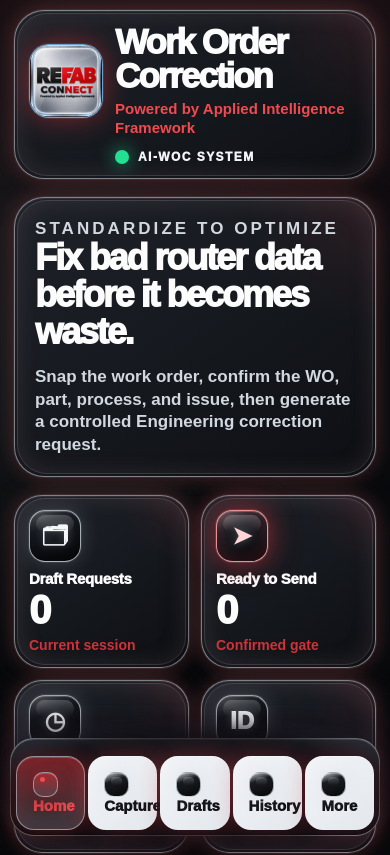
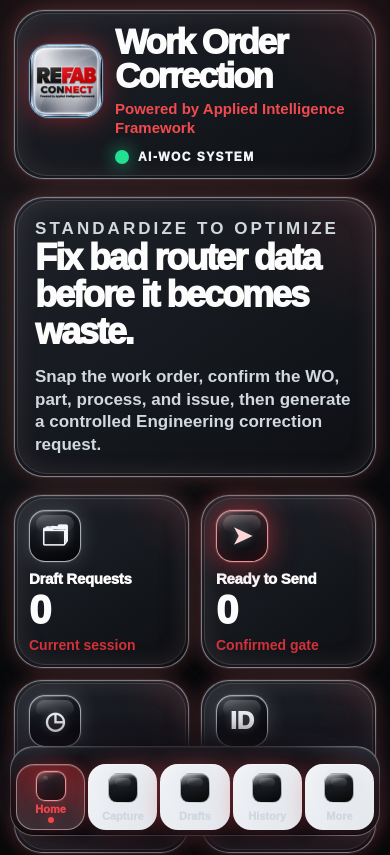
Before and after one commit to kool1160/Applied-intelligence-Ai-Woc, a Next.js app: page / in a window 390 px wide. Shown: the top 855 px of the page. Built offline with nearby package versions, Linux system fonts and the light colour scheme.

Commit message:
Compact bottom dock styling for iPhone

```diff
--- a/app/globals.css
+++ b/app/globals.css
@@ -81,7 +81,7 @@
   height: 116px;
   display: grid;
   place-items: center;
-  border-radius: 24px;
+  border-radius: 18px;
   border: 1px solid rgba(133, 202, 255, 0.78);
   background: rgba(17, 19, 24, 0.86);
   box-shadow:
@@ -468,7 +468,7 @@
   display: grid;
   grid-template-columns: 94px 1fr;
   gap: 8px;
-  font-size: 12px;
+  font-size: 11px;
 }
 
 .vision-status-card dt {
@@ -566,10 +566,10 @@
   margin: 0 auto;
   display: grid;
   grid-template-columns: repeat(5, minmax(0, 1fr));
-  gap: 8px;
-  padding: 10px;
+  gap: 6px;
+  padding: 8px 9px;
   border: 1px solid rgba(214, 221, 228, 0.46);
-  border-radius: 34px;
+  border-radius: 28px;
   background:
     linear-gradient(180deg, rgba(42, 46, 54, 0.96), rgba(11, 13, 17, 0.98)),
     rgba(9, 11, 14, 0.97);
@@ -586,25 +586,26 @@
 .bottom-nav::before {
   content: '';
   position: absolute;
-  inset: -18px -10px -18px;
+  inset: -12px -8px -12px;
   z-index: -1;
-  border-radius: 44px;
+  border-radius: 34px;
   background: radial-gradient(ellipse at center, rgba(209, 50, 57, 0.22), rgba(11, 13, 17, 0.84) 62%, transparent 80%);
   filter: blur(10px);
 }
 
-.bottom-nav a {
+.bottom-nav button {
   position: relative;
   display: grid;
   place-items: center;
-  gap: 3px;
+  gap: 2px;
   min-width: 0;
   text-decoration: none;
   text-align: center;
-  padding: 9px 3px;
-  border-radius: 24px;
+  padding: 6px 2px;
+  min-height: 60px;
+  border-radius: 18px;
   color: var(--muted);
-  font-size: 12px;
+  font-size: 11px;
   font-weight: 1000;
   white-space: nowrap;
 }
@@ -612,22 +613,30 @@
 .nav-icon {
   display: grid;
   place-items: center;
-  width: 34px;
-  height: 34px;
-  border-radius: 11px;
-  font-size: 18px;
+  width: 30px;
+  height: 30px;
+  border-radius: 9px;
+  font-size: 17px;
   line-height: 1;
 }
 
-.bottom-nav .active {
+.bottom-nav .glass-icon-tile {
+  width: 30px;
+  height: 30px;
+  min-width: 30px;
+  border-radius: 9px;
+  padding: 0;
+}
+
+.bottom-nav button.active {
   color: var(--blue-2);
-  background: linear-gradient(180deg, rgba(209,50,57,.5), rgba(70,74,82,.72));
+  background: linear-gradient(180deg, rgba(209,50,57,.34), rgba(70,74,82,.6));
   border: 1px solid rgba(232, 236, 241, 0.5);
   box-shadow:
     inset 0 1px 0 rgba(255,255,255,.18),
     inset 0 0 22px rgba(209,50,57,.16),
-    0 0 18px rgba(209,50,57,.38),
-    0 8px 22px rgba(0,0,0,.38);
+    0 0 12px rgba(209,50,57,.28),
+    0 5px 14px rgba(0,0,0,.3);
 }
 
 .capture-input-hidden {
@@ -672,7 +681,7 @@
   font-weight: 650;
 }
 
-.bottom-nav .active::after {
+.bottom-nav button.active::after {
   content: '';
   width: 6px;
   height: 6px;
@@ -720,12 +729,13 @@
   .workflow-row h3 { font-size: 20px; }
   .workflow-row p { font-size: 15px; }
   .bottom-nav { left: 14px; right: 14px; padding: 8px; gap: 4px; }
+  .bottom-nav button { min-height: 58px; }
 }
 
 @media (max-width: 390px) {
   .top-copy h1 { font-size: 35px; }
   .brand-tile { width: 74px; height: 74px; }
   .hero-card h2 { font-size: 36px; }
-  .bottom-nav a { font-size: 11px; }
+  .bottom-nav button { font-size: 11px; }
   .nav-icon { font-size: 19px; }
 }
```
